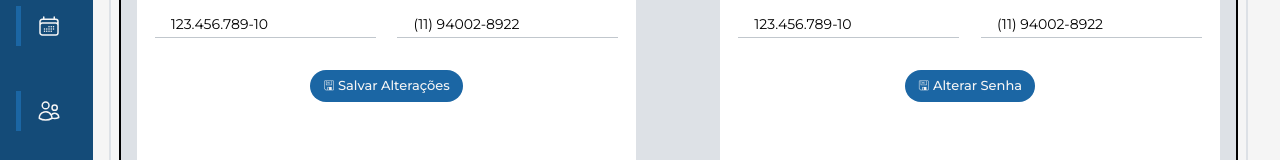
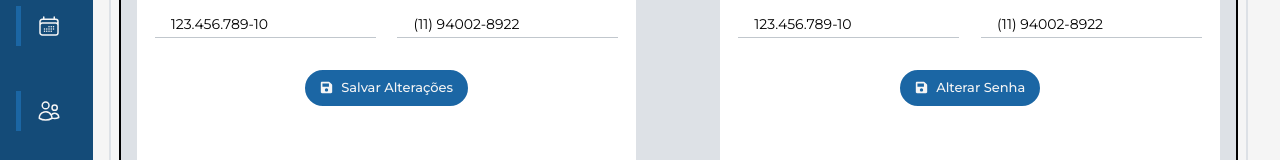
Before and after one commit to KauanPaschoal/web-projeto, a React (Vite) app: page /dashboard/administracao in a window 1280 px wide. Shown: the part 347-507 px from the top of the page. Built offline with nearby package versions, Linux system fonts and the light colour scheme.

Commit message:
feat: Refatorar componente SaveButton e atualizar estilos para melhor layout e usabilidade

```diff
--- a/src/pages/dashboard/components/SaveButton/SaveButton.jsx
+++ b/src/pages/dashboard/components/SaveButton/SaveButton.jsx
@@ -1,13 +1,24 @@
-import React from 'react'
-import './saveButton.css'
+import React from "react";
+import { FaSave } from "react-icons/fa";
+import "./saveButton.css";
 
+const SaveButton = ({
+  type = "button",
+  textContent = "Salvar Alterações",
+  onClick,
+  disabled,
+}) => {
+  return (
+    <button
+      type={type}
+      className="save-btn"
+      onClick={onClick}
+      disabled={disabled}
+    >
+      <FaSave />
+      {textContent}
+    </button>
+  );
+};
 
-const InputField = ({type, textContent}) => {
-
-    return (
-        <button type={type ? type : 'submit'} className='save-btn'>🖫 {textContent ? textContent : 'Salvar Alterações'}</button>
-
-    )
-}
-
-export default InputField
+export default SaveButton;
--- a/src/pages/dashboard/components/SaveButton/saveButton.css
+++ b/src/pages/dashboard/components/SaveButton/saveButton.css
@@ -1,15 +1,28 @@
 @import 'tailwindcss';
 
 .save-btn {
-    display: block;
+    display: flex;
+    align-items: center;
+    justify-content: center;
+    gap: 8px;
+
     margin: auto;
-    position: relative;
     margin-top: 16px;
 
-    color: #F5F5F5;
-    background-color: #1B66A4;
-
+    color: var(--WhiteFy);
+    background-color: var(--LightBlueFy);
+    border: var(--LightBlueFy) 2px solid;
     border-radius: 20px;
 
     cursor: pointer;
+    transition: ease-in-out 0.3s;
 }
+
+.save-btn:not(:disabled):hover {
+    background-color: var(--DarkestBlueFy);
+    border: var(--DarkestBlueFy) 2px solid;
+}
+
+.save-btn:disabled {
+    cursor: not-allowed;
+}
```
